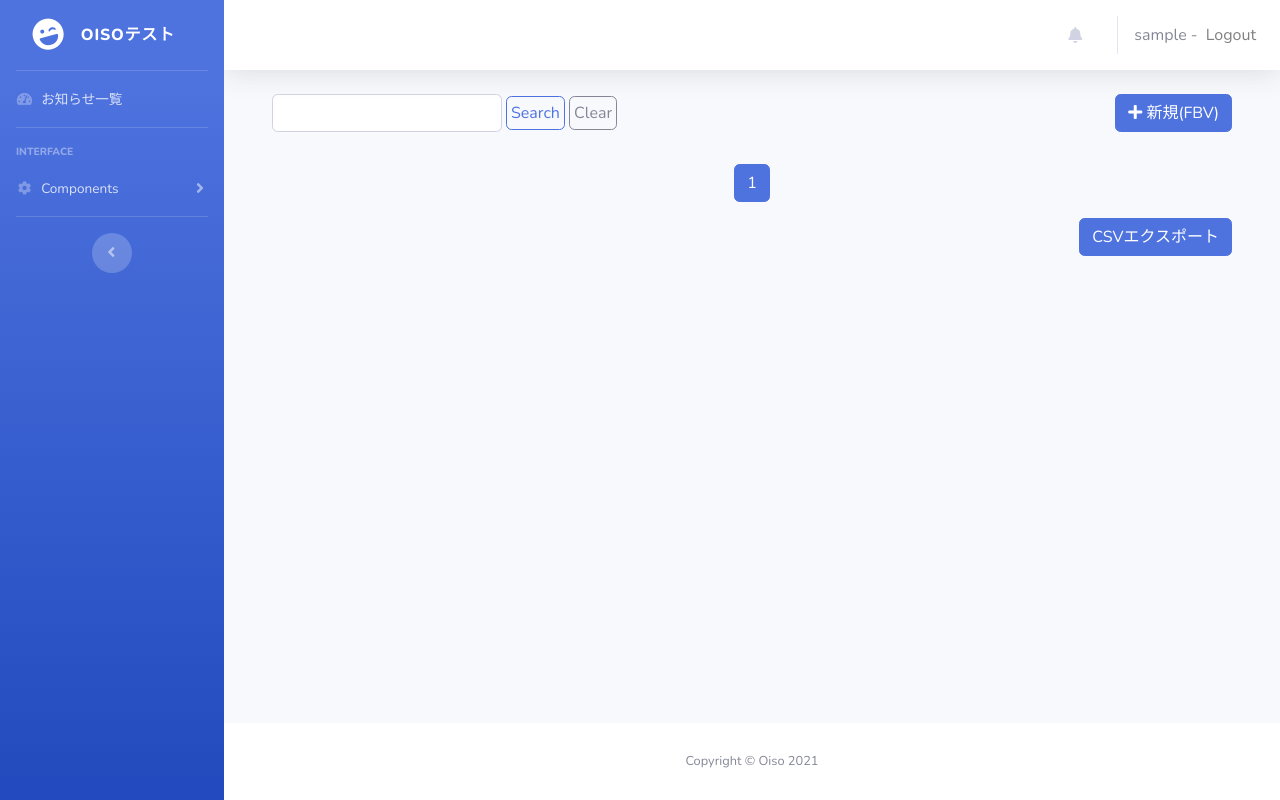
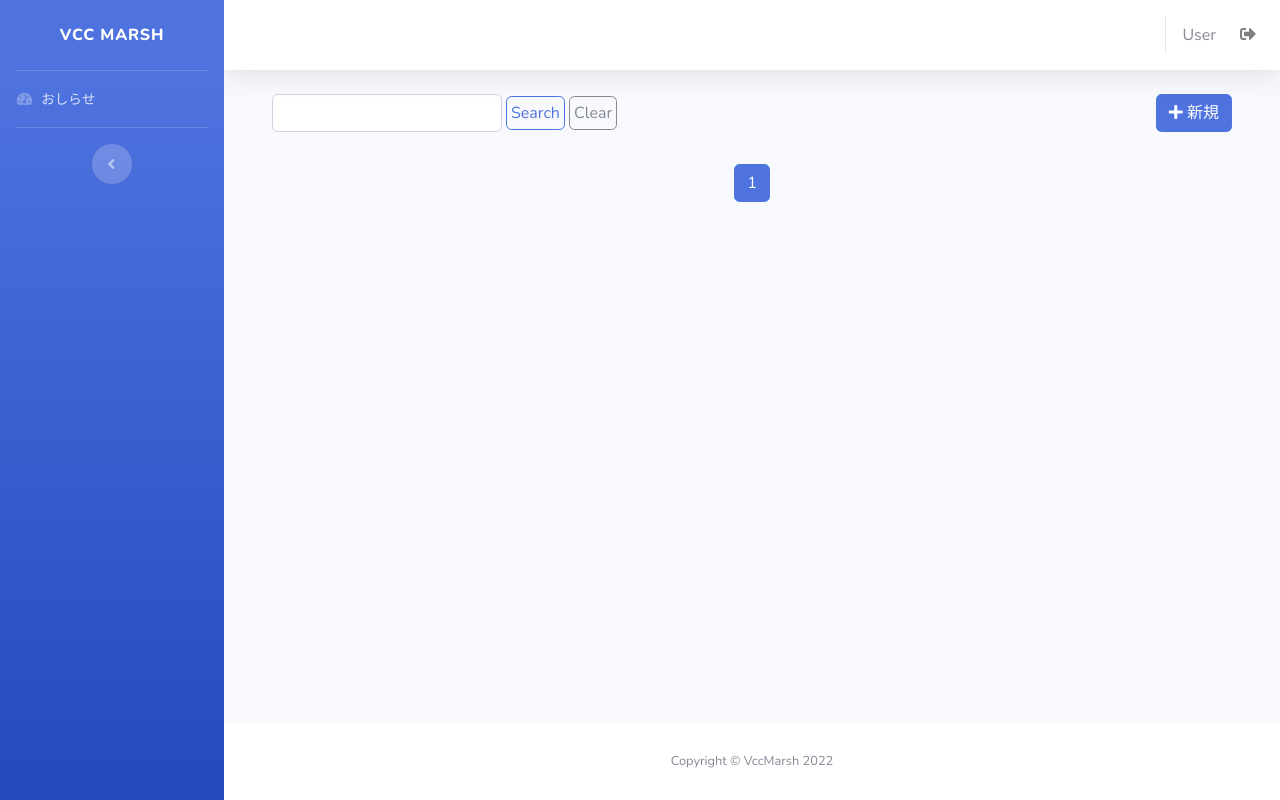
Before and after one commit to oppe5388/django_https0227, a Django app: page /myinfo/ in a window 1280 px wide. Run offline with Django 3.2, Linux system fonts and the light colour scheme; the visitor is signed in with stand-in values (Sample User, id 1); data that the repository does not hold is empty; some libraries are stand-ins or nearby versions.

Commit message:
OISOテスト→VCC MARSH置換

```diff
--- a/myinfo/templates/myinfo/information_list.html
+++ b/myinfo/templates/myinfo/information_list.html
@@ -54,7 +54,7 @@
             {% comment %} <a href="{% url 'myinfo:add_form' %}" class="btn btn-primary">summernote</a> {% endcomment %}
             {% comment %} <a href="{% url 'myinfo:add_post' %}" class="btn btn-primary">インラインフォームセット</a> {% endcomment %}
             <a href="{% url 'myinfo:add_fbvform' %}" class="btn btn-primary">
-            <i class="fas fa-plus"></i> 新規(FBV)</a>
+            <i class="fas fa-plus"></i> 新規</a>
         </div>
     {% endif %}
     </div>
@@ -186,11 +186,10 @@
     </ul>
 
 
-    <div class="d-flex my-3">
+    {% comment %} <div class="d-flex my-3">
         <div class="ml-auto">
             <a href="{% url 'myinfo:export' %}" class="btn btn-primary">CSVエクスポート</a>
-            {% comment %} <a href="{% url 'myinfo:fileuptest' %}" class="btn btn-primary">ファイルUPテスト</a> {% endcomment %}
         </div>
-    </div>
+    </div> {% endcomment %}
 
 {% endblock %}
--- a/templates/layout.html
+++ b/templates/layout.html
@@ -11,7 +11,7 @@
     <meta name="description" content="">
     <meta name="author" content="">
 
-    <title>Oisoテストサイト</title>
+    <title>VCC</title>
 
     <!-- Custom fonts for this template-->
     <!-- <link href="vendor/fontawesome-free/css/all.min.css" rel="stylesheet" type="text/css"> -->
@@ -43,10 +43,7 @@
         <ul class="navbar-nav bg-gradient-primary sidebar sidebar-dark accordion" id="accordionSidebar">
             <!-- Sidebar - Brand -->
             <a class="sidebar-brand d-flex align-items-center justify-content-center" href='{% url "myinfo:index" %}'>
-                <div class="sidebar-brand-icon rotate-n-15">
-                    <i class="fas fa-laugh-wink"></i>
-                </div>
-                <div class="sidebar-brand-text mx-3">Oisoテスト</div>
+                <div class="sidebar-brand-text mx-3">VCC MARSH</div>
             </a>
 
             <!-- Divider -->
@@ -56,10 +53,10 @@
             <li class="nav-item">
                 <a class="nav-link" href='{% url "myinfo:index" %}'>
                     <i class="fas fa-fw fa-tachometer-alt"></i>
-                    <span>お知らせ一覧</span></a>
+                    <span>おしらせ</span></a>
             </li>
 
-            <!-- Divider -->
+            {% comment %} <!-- Divider -->
             <hr class="sidebar-divider">
 
             <!-- Heading -->
@@ -81,7 +78,7 @@
                         <a class="collapse-item" href="cards.html">Cards</a>
                     </div>
                 </div>
-            </li>
+            </li> {% endcomment %}
 
 
             <!-- Divider -->
@@ -113,7 +110,7 @@
                     <ul class="navbar-nav ml-auto">
 
                         <!-- Nav Item - Alerts -->
-                        <li class="nav-item dropdown no-arrow mx-1">
+                        {% comment %} <li class="nav-item dropdown no-arrow mx-1">
                             <a class="nav-link" href="{% url 'myinfo:notifi_delete' %}" role="button">
                             <i class="fas fa-bell fa-fw"></i>
                             <!-- Counter - Alerts -->
@@ -121,15 +118,17 @@
                                 <span class="badge badge-danger badge-counter">通知があります</span>
                             {% endif %}
                             </a>
-                        </li>
+                        </li> {% endcomment %}
 
                         <div class="topbar-divider d-none d-sm-block"></div>
 
                         <!-- Nav Item - User Information -->
                         <li class="text-gray-600 d-flex align-items-center">
                             {% if user.is_authenticated %}
-                                    <div>{{ user }} -</div>
-                                    <a href='{% url "logout" %}' class="nav-link">Logout</a>
+                                    <div>{{ user.last_name }}　</div>
+                                    <a href='{% url "logout" %}' class="nav-link">
+                                        <i class="fas fa-sign-out-alt"></i>
+                                    </a>
                             {% else %}
                                 <a href='{% url "login" %}' class="nav-link">Login</a>
                             {% endif %}
@@ -163,7 +162,7 @@
             <footer class="sticky-footer bg-white">
                 <div class="container my-auto">
                     <div class="copyright text-center my-auto">
-                        <span>Copyright &copy; Oiso 2021</span>
+                        <span>Copyright &copy; VccMarsh 2022</span>
                     </div>
                 </div>
             </footer>
```
Also changed, not shown: 3 other files.
